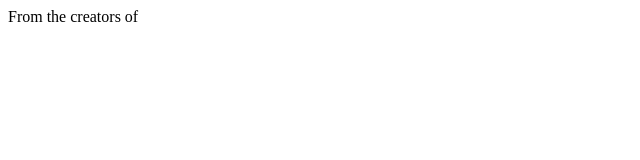
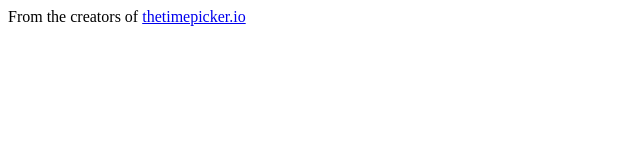
Before and after one commit to Moophic/TheDatePicker, a plain HTML site: page docs/index.html in a window 1280 px wide. Shown: the whole page, without its empty margins (0-640 px from the left). Drawn offline with Linux system fonts and the light colour scheme.

Commit message:
Update index.html

```diff
--- a/docs/index.html
+++ b/docs/index.html
@@ -2,6 +2,6 @@
   <head>
   </head>
   <body>
-    <p>From the creators of <a href="https://thetimepicker.io>thetimepicker.io</a></p>
+    <p>From the creators of <a href="https://thetimepicker.io">thetimepicker.io</a></p>
   </body>
 </html>
```
